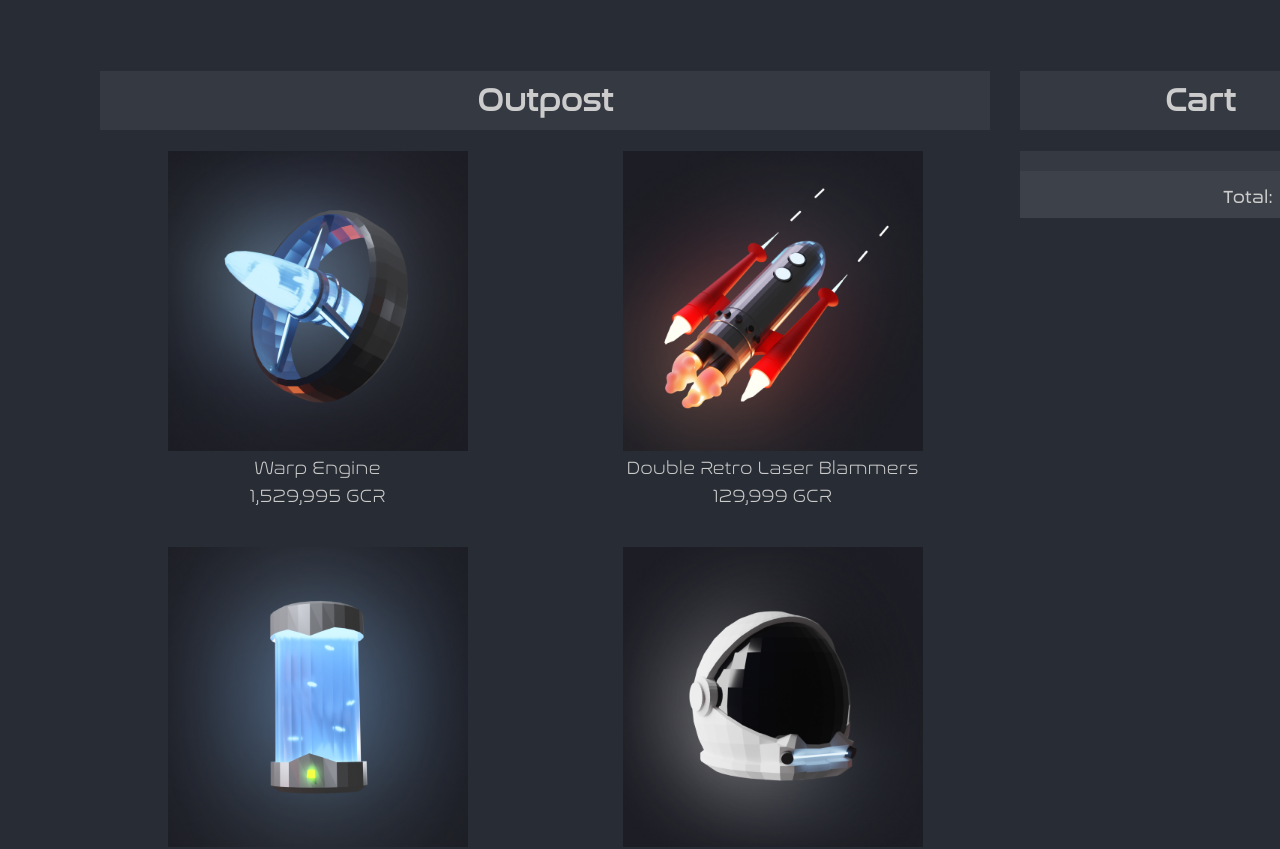
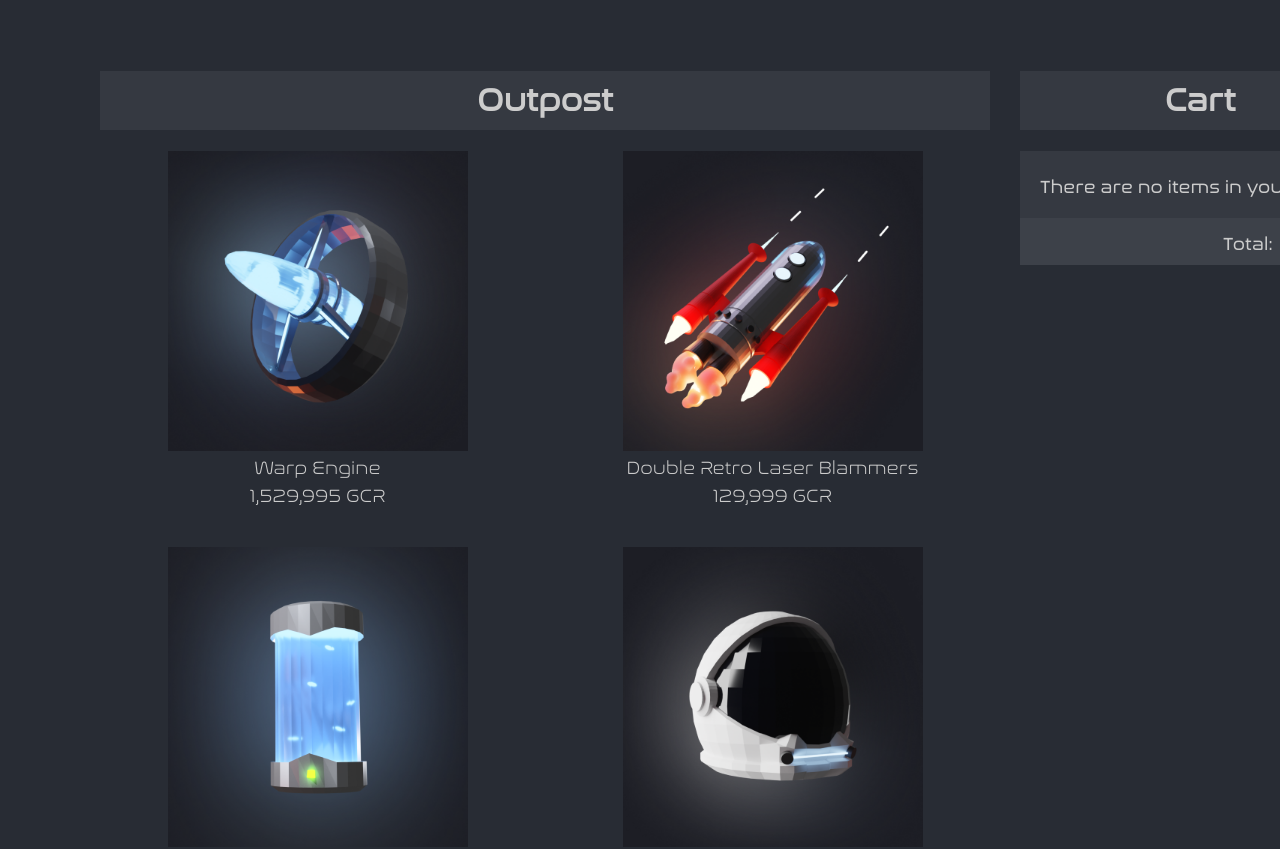
Before and after one commit to lightspeed-academy/lightspeed-react-cosmic-traders, a React (Create React App) app: page / in a window 1280 px wide. Shown: the top 849 px of the page. Built offline with nearby package versions, Linux system fonts and the light colour scheme.

Commit message:
15-ConditionalRendering Complete

```diff
--- a/src/cart/Cart.js
+++ b/src/cart/Cart.js
@@ -7,8 +7,13 @@ const getCartTotal = (cart) => {
 }
 
 function Cart({ cart }) {
+  let emptyCartMessage
+  if (cart.length === 0)
+    emptyCartMessage = <span>There are no items in your cart</span>
+
   return (
     <div className={styles.cart}>
+      {emptyCartMessage}
       <ul>
         {cart.map((product, i) => <CartItem cartItem={product} key={'cart' + i} />)}
         <li className={styles.cartTotal}>
--- a/src/outpost/Outpost.js
+++ b/src/outpost/Outpost.js
@@ -10,7 +10,6 @@ export default function Outpost() {
   function addToCart(product) {
     setCart([...cart, product])
   }
-
 
   return (
     <>
```
